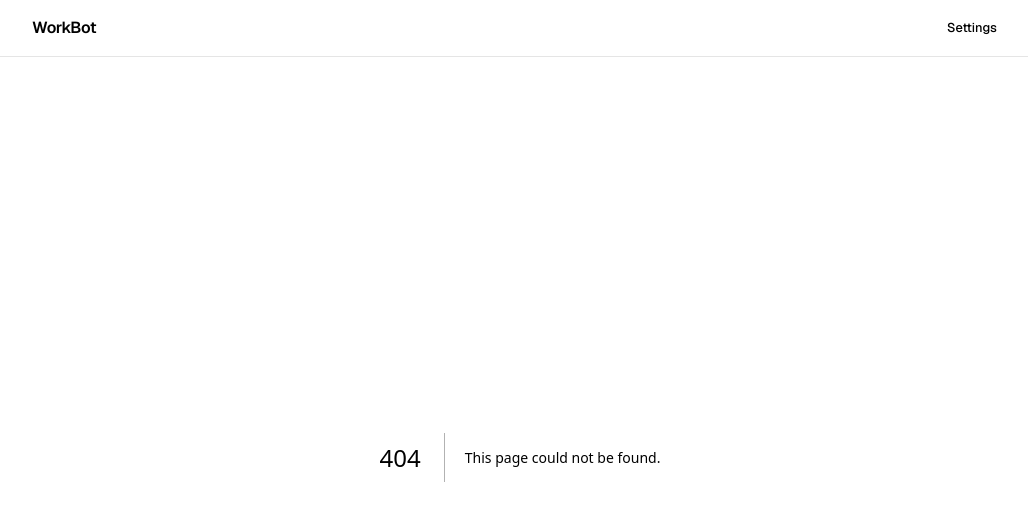
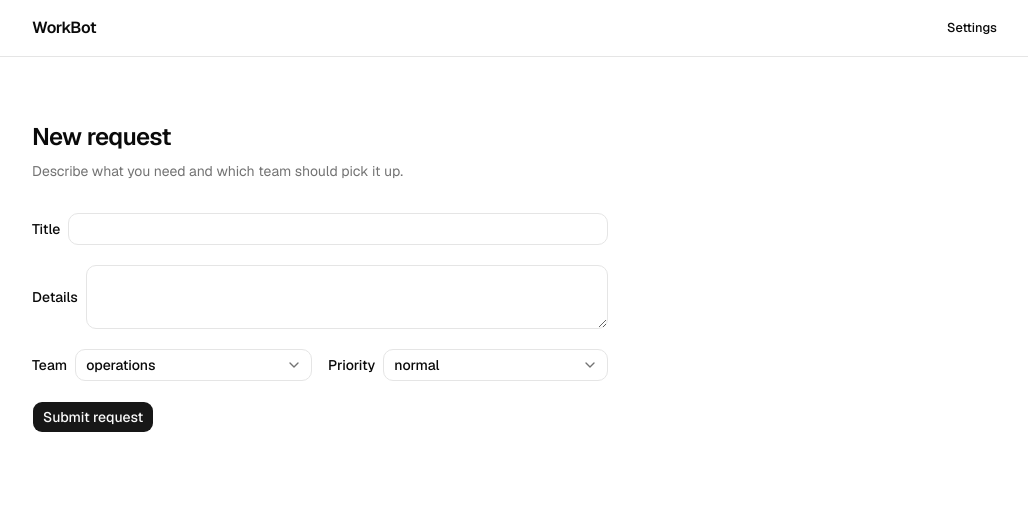
Before and after one commit to anusheel/workbot, a Next.js app: page /requests/new in a window 1280 px wide. Before the commit this address had no page. Shown: the top 520 px of the page, without its empty margins (120-1148 px from the left). Built offline with nearby package versions, Linux system fonts and the light colour scheme.

Commit message:
Add the intake form (WB-6)
A Server Action parses the form with the request schema and returns field errors, or creates the request and redirects to the list. Native selects keep the valid path working without JavaScript.

```diff
--- /dev/null
+++ b/src/app/requests/actions.ts
@@ -0,0 +1,20 @@
+"use server";
+
+import { redirect } from "next/navigation";
+import { z } from "zod";
+import { NewRequest, createRequest } from "@/lib/requests";
+
+export type FormState = {
+  errors?: Partial<Record<keyof NewRequest, string[]>>;
+};
+
+export async function submitRequest(
+  _: FormState,
+  formData: FormData,
+): Promise<FormState> {
+  const parsed = NewRequest.safeParse(Object.fromEntries(formData));
+  if (!parsed.success)
+    return { errors: z.flattenError(parsed.error).fieldErrors };
+  await createRequest(parsed.data);
+  redirect("/requests");
+}
--- /dev/null
+++ b/src/app/requests/new/page.tsx
@@ -0,0 +1,21 @@
+import type { Metadata } from "next";
+import { priorities, teams } from "@/lib/requests";
+import { RequestForm } from "./request-form";
+
+export const metadata: Metadata = { title: "New request" };
+
+export default function NewRequestPage() {
+  return (
+    <main className="mx-auto w-full max-w-5xl flex-1 px-6 py-16">
+      <div className="max-w-xl">
+        <h1 className="text-2xl font-semibold tracking-tight">New request</h1>
+        <p className="mt-2 text-sm text-muted-foreground">
+          Describe what you need and which team should pick it up.
+        </p>
+        <div className="mt-8">
+          <RequestForm teams={teams} priorities={priorities} />
+        </div>
+      </div>
+    </main>
+  );
+}
--- /dev/null
+++ b/src/app/requests/new/request-form.tsx
@@ -0,0 +1,77 @@
+"use client";
+
+import { type ReactNode, useActionState } from "react";
+import { Button } from "@/components/ui/button";
+import { Input } from "@/components/ui/input";
+import { Label } from "@/components/ui/label";
+import {
+  NativeSelect,
+  NativeSelectOption,
+} from "@/components/ui/native-select";
+import { Textarea } from "@/components/ui/textarea";
+import { submitRequest } from "../actions";
+
+type Props = { teams: readonly string[]; priorities: readonly string[] };
+
+export function RequestForm({ teams, priorities }: Props) {
+  const [state, action, pending] = useActionState(submitRequest, {});
+  return (
+    <form action={action} className="flex flex-col gap-5">
+      <Field label="Title" errors={state.errors?.title}>
+        <Input name="title" required maxLength={120} />
+      </Field>
+      <Field label="Details" errors={state.errors?.body}>
+        <Textarea name="body" rows={5} maxLength={5000} />
+      </Field>
+      <div className="grid grid-cols-2 gap-4">
+        <Field label="Team" errors={state.errors?.team}>
+          <NativeSelect name="team" className="w-full">
+            {teams.map((team) => (
+              <NativeSelectOption key={team} value={team}>
+                {team}
+              </NativeSelectOption>
+            ))}
+          </NativeSelect>
+        </Field>
+        <Field label="Priority" errors={state.errors?.priority}>
+          <NativeSelect
+            name="priority"
+            defaultValue="normal"
+            className="w-full"
+          >
+            {priorities.map((priority) => (
+              <NativeSelectOption key={priority} value={priority}>
+                {priority}
+              </NativeSelectOption>
+            ))}
+          </NativeSelect>
+        </Field>
+      </div>
+      <Button type="submit" disabled={pending} className="self-start">
+        {pending ? "Submitting…" : "Submit request"}
+      </Button>
+    </form>
+  );
+}
+
+function Field({
+  label,
+  errors,
+  children,
+}: {
+  label: string;
+  errors?: string[];
+  children: ReactNode;
+}) {
+  return (
+    <div className="flex flex-col gap-2">
+      <Label>
+        {label}
+        {children}
+      </Label>
+      {errors && (
+        <p className="text-sm text-destructive">{errors.join(". ")}</p>
+      )}
+    </div>
+  );
+}
```
Also changed, not shown: src/components/ui/input.tsx (+5 -5 lines), src/components/ui/label.tsx (+7 -7 lines), src/components/ui/native-select.tsx (+15 -11 lines), src/components/ui/textarea.tsx (+5 -5 lines).
